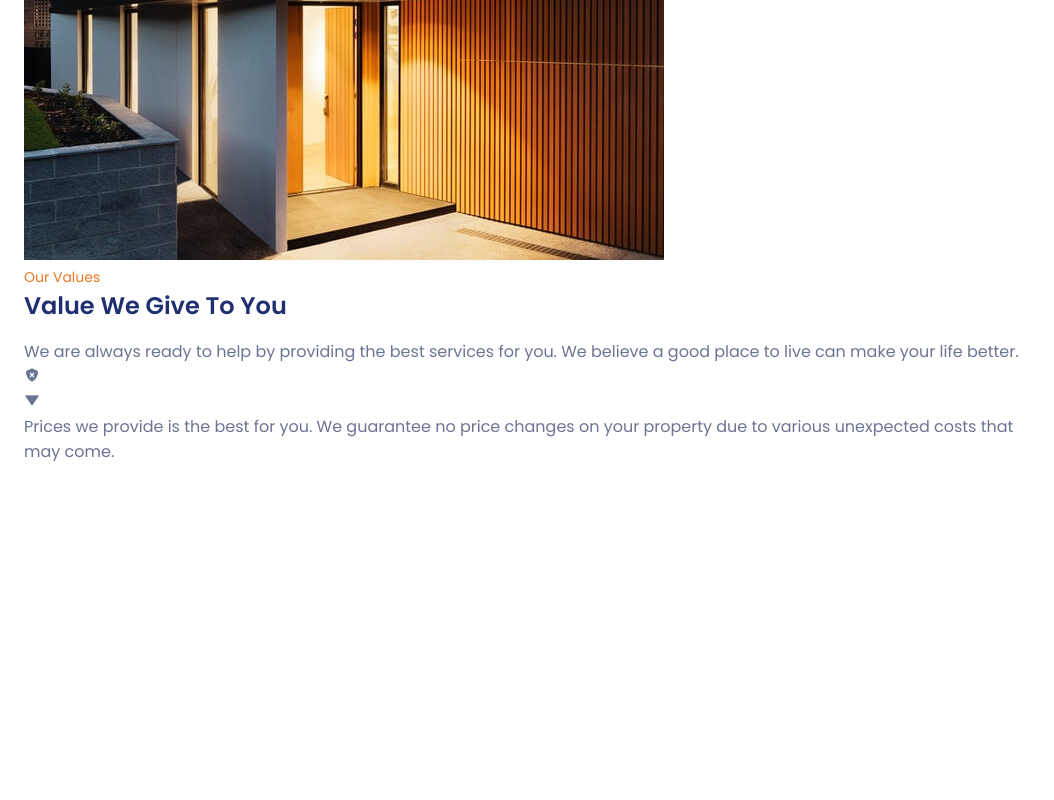
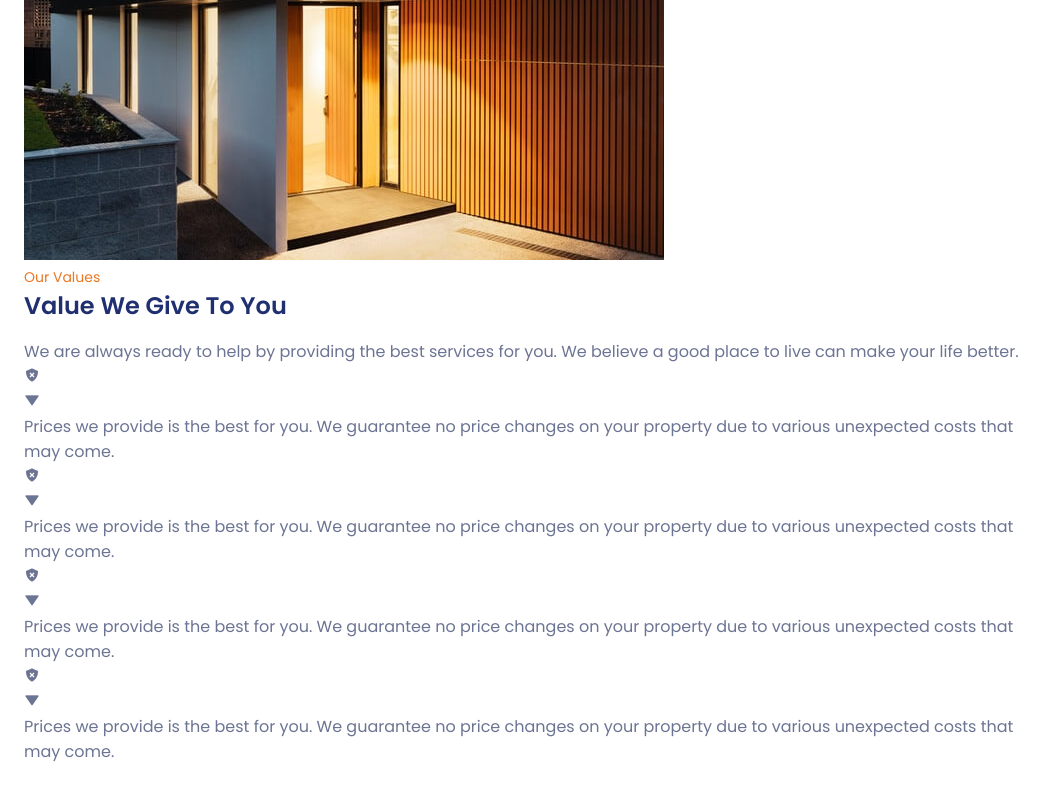
Before and after one commit to timokonkwo/Holux, a plain HTML site: page index.html in a window 1280 px wide. Shown: the part 2628-3428 px from the top of the page, without its empty margins (0-1054 px from the left). Before the commit the page ends 3332 px from the top, so only its background shows below. Drawn offline with nearby package versions, Linux system fonts and the light colour scheme.

Commit message:
added a part of the value section

```diff
--- a/index.html
+++ b/index.html
@@ -279,6 +279,71 @@
                         </div>
 
                         <div class="value__accordion">
+
+                            <!--=========== ACCORDION ITEM 1  ==============-->
+                            <div class="value__accordion-item">
+                                <header class="value__accordion-header">
+                                    <i class="bx bxs-shield-x"></i>
+
+                                    <h3 class="value__accordion-title">
+
+                                    </h3>
+                                    <div class="value__accordion-arrow">
+                                        <i class="bx bxs-down-arrow"></i>
+                                    </div>
+                                </header>
+
+                                <div class="value__accordion-content">
+                                    <p class="value__accordion-description">
+                                        Prices we provide is the best for you.
+                                        We guarantee no price changes on your property due to various unexpected costs that may come.
+                                    </p>
+                                </div>
+                            </div>
+
+                            <!--=========== ACCORDION ITEM 2  ==============-->
+                            <div class="value__accordion-item">
+                                <header class="value__accordion-header">
+                                    <i class="bx bxs-shield-x"></i>
+
+                                    <h3 class="value__accordion-title">
+
+                                    </h3>
+                                    <div class="value__accordion-arrow">
+                                        <i class="bx bxs-down-arrow"></i>
+                                    </div>
+                                </header>
+
+                                <div class="value__accordion-content">
+                                    <p class="value__accordion-description">
+                                        Prices we provide is the best for you.
+                                        We guarantee no price changes on your property due to various unexpected costs that may come.
+                                    </p>
+                                </div>
+                            </div>
+
+                            <!--=========== ACCORDION ITEM 3  ==============-->
+                            <div class="value__accordion-item">
+                                <header class="value__accordion-header">
+                                    <i class="bx bxs-shield-x"></i>
+
+                                    <h3 class="value__accordion-title">
+
+                                    </h3>
+                                    <div class="value__accordion-arrow">
+                                        <i class="bx bxs-down-arrow"></i>
+                                    </div>
+                                </header>
+
+                                <div class="value__accordion-content">
+                                    <p class="value__accordion-description">
+                                        Prices we provide is the best for you.
+                                        We guarantee no price changes on your property due to various unexpected costs that may come.
+                                    </p>
+                                </div>
+                            </div>
+
+                            <!--=========== ACCORDION ITEM 4  ==============-->
                             <div class="value__accordion-item">
                                 <header class="value__accordion-header">
                                     <i class="bx bxs-shield-x"></i>
```
